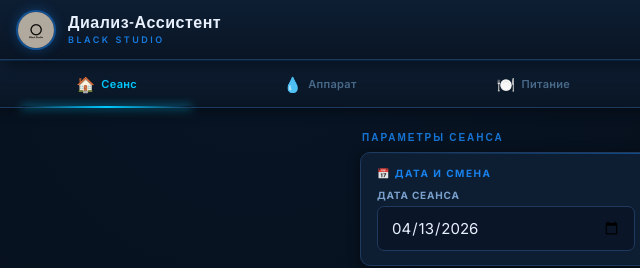
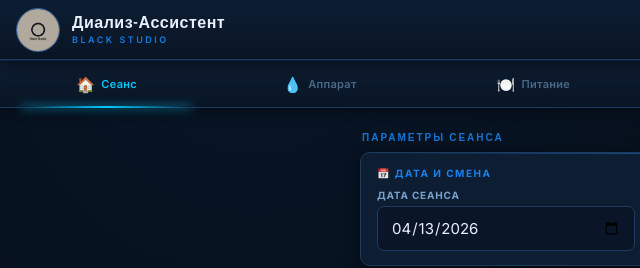
Before and after one commit to timurkaz-wq/dialisys-web, a website: page public/index.html in a window 1280 px wide. Shown: the top 268 px of the page, 0-640 px from the left. Drawn offline with Linux system fonts and the light colour scheme; no server answers.

Commit message:
Fix: logo circle style - clean Odigo ring, no square frame, lighten blend
Co-Authored-By: Claude Sonnet 4.6 <noreply@anthropic.com>

```diff
--- a/public/css/style.css
+++ b/public/css/style.css
@@ -69,20 +69,28 @@ body {
 .header-left  { display: flex; align-items: center; gap: 12px; }
 
 .header-logo {
-  width: 40px;
-  height: 40px;
+  width: 44px;
+  height: 44px;
   border-radius: 50%;
   display: flex;
   align-items: center;
   justify-content: center;
   flex-shrink: 0;
   overflow: hidden;
-  border: 2px solid rgba(26,140,255,0.5);
-  box-shadow: 0 0 12px rgba(26,140,255,0.3), inset 0 0 8px rgba(0,0,0,0.3);
-  background: #091524;
+  /* тонкий stroke — как в Odigo, без квадратного свечения */
+  border: 1.5px solid rgba(80, 160, 255, 0.55);
+  background: transparent;
 }
 
-.header-logo img { width: 36px; height: 36px; border-radius: 50%; display: block; }
+.header-logo img {
+  width: 44px;
+  height: 44px;
+  border-radius: 50%;
+  display: block;
+  object-fit: cover;
+  /* логотип вписывается в тёмный фон без квадратного обрамления */
+  mix-blend-mode: lighten;
+}
 
 .header-brand   { display: flex; flex-direction: column; gap: 1px; }
 
--- a/public/index.html
+++ b/public/index.html
@@ -18,7 +18,7 @@
 <header class="app-header">
   <div class="header-left">
     <div class="header-logo">
-      <img src="/icons/logo.png" alt="Black Studio" width="36" height="36" style="border-radius:8px;display:block"/>
+      <img src="/icons/logo.png" alt="Black Studio" width="38" height="38"/>
     </div>
     <div class="header-brand">
       <div class="header-title">Диализ-Ассистент</div>
```
